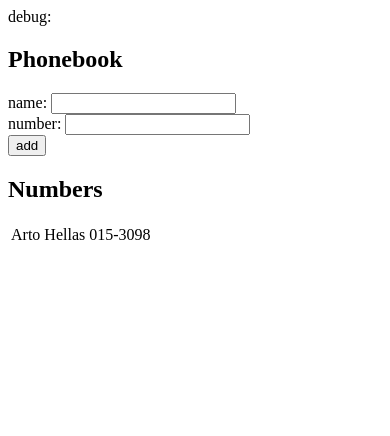
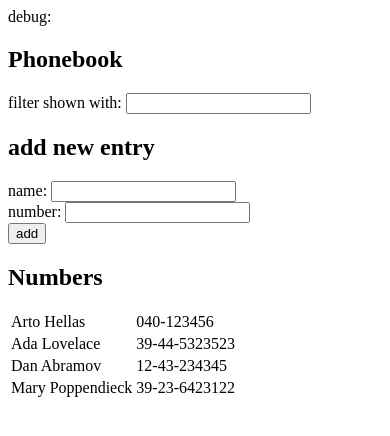
Before and after one commit to DrMoshtael/fullstackopenPart2, a React (Vite) app in the folder phonebook/: page / in a window 390 px wide. Shown: the top 436 px of the page. Built offline with nearby package versions, Linux system fonts and the light colour scheme.

Commit message:
Exercise 2.9 Phone step4

```diff
--- a/phonebook/src/App.jsx
+++ b/phonebook/src/App.jsx
@@ -1,4 +1,5 @@
 import { useState } from 'react'
+import { useEffect } from 'react'
 
 const Person = ({ name, number }) => {
   return (
@@ -10,13 +11,15 @@ const Person = ({ name, number }) => {
 
 const App = () => {
   const [persons, setPersons] = useState([
-    {
-      name: 'Arto Hellas',
-      number: '015-3098'
-    }
+    { name: 'Arto Hellas', number: '040-123456', id: 1 },
+    { name: 'Ada Lovelace', number: '39-44-5323523', id: 2 },
+    { name: 'Dan Abramov', number: '12-43-234345', id: 3 },
+    { name: 'Mary Poppendieck', number: '39-23-6423122', id: 4 }
   ])
   const [newName, setNewName] = useState('')
   const [newNumber, setNewNumber] = useState('')
+  const [newFilter, setNewFilter] = useState('')
+  const [filteredPersons, setFilteredPersons] = useState([])
 
   const handleSubmission = (event) => {
     event.preventDefault()
@@ -36,11 +39,30 @@ const App = () => {
     setNewNumber(event.target.value)
   }
 
+  const handleFilterChange = (event) => {
+    console.log('before',newFilter)
+    setNewFilter(event.target.value)
+    console.log('after',newFilter)
+
+  }
+
+  useEffect(() => {
+    console.log('before useEffect',newFilter)
+    setFilteredPersons(persons.filter(person=>person.name.toLowerCase().includes(newFilter.toLowerCase())))
+    console.log('after useEffect',newFilter)
+  }, [newFilter])
+
 
   return (
     <div>
-      <div>debug: {newNumber}</div>
+      <div>debug: {newFilter}</div>
       <h2>Phonebook</h2>
+      <div>
+        filter shown with: <input
+        value={newFilter}
+        onChange={handleFilterChange} />
+      </div>
+      <h2>add new entry</h2>
       <form onSubmit={handleSubmission}>
         <div>
           name: <input
@@ -59,7 +81,7 @@ const App = () => {
       <h2>Numbers</h2>
       <table>
         <tbody>
-          {persons.map(person =>
+          {filteredPersons.map(person =>
             <Person name={person.name} number={person.number} key={person.name} />)}
         </tbody>
       </table>
```
